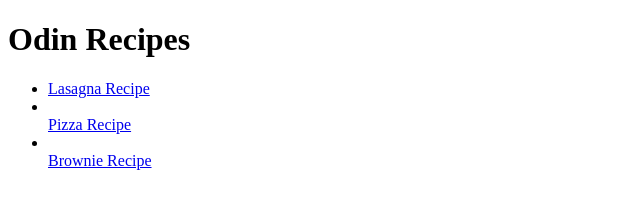
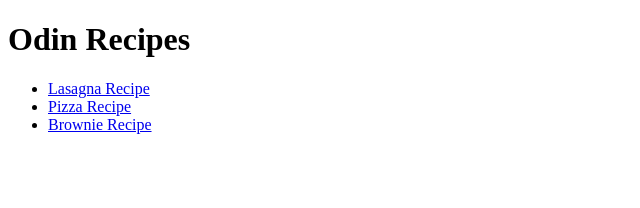
Before and after one commit to StankBootyMuslim/odin-recipes, a plain HTML site: page index.html in a window 1280 px wide. Shown: the whole page, without its empty margins (0-640 px from the left). Drawn offline with Linux system fonts and the light colour scheme.

Commit message:
Finished!

```diff
--- a/index.html
+++ b/index.html
@@ -10,8 +10,8 @@
     <h1>Odin Recipes</h1>
     <ul>
     <li><a href="recipes/lasagna.html">Lasagna Recipe</a></li>
-    <li></li><a href="recipes/pizza.html">Pizza Recipe</a></li>
-    <li></li><a href="recipes/brownie.html">Brownie Recipe</a></li>
+    <li><a href="recipes/pizza.html">Pizza Recipe</a></li>
+    <li><a href="recipes/brownie.html">Brownie Recipe</a></li>
     </ul>
 </body>
 
```
